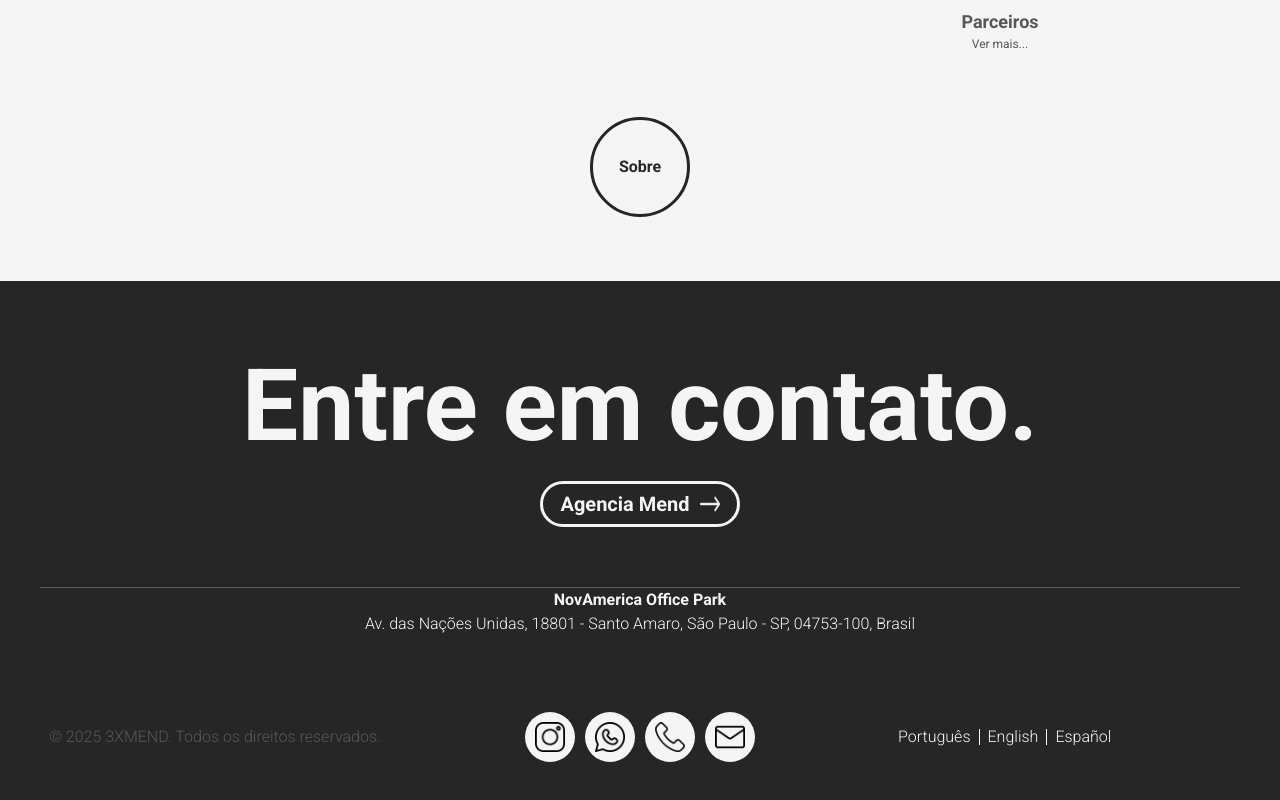
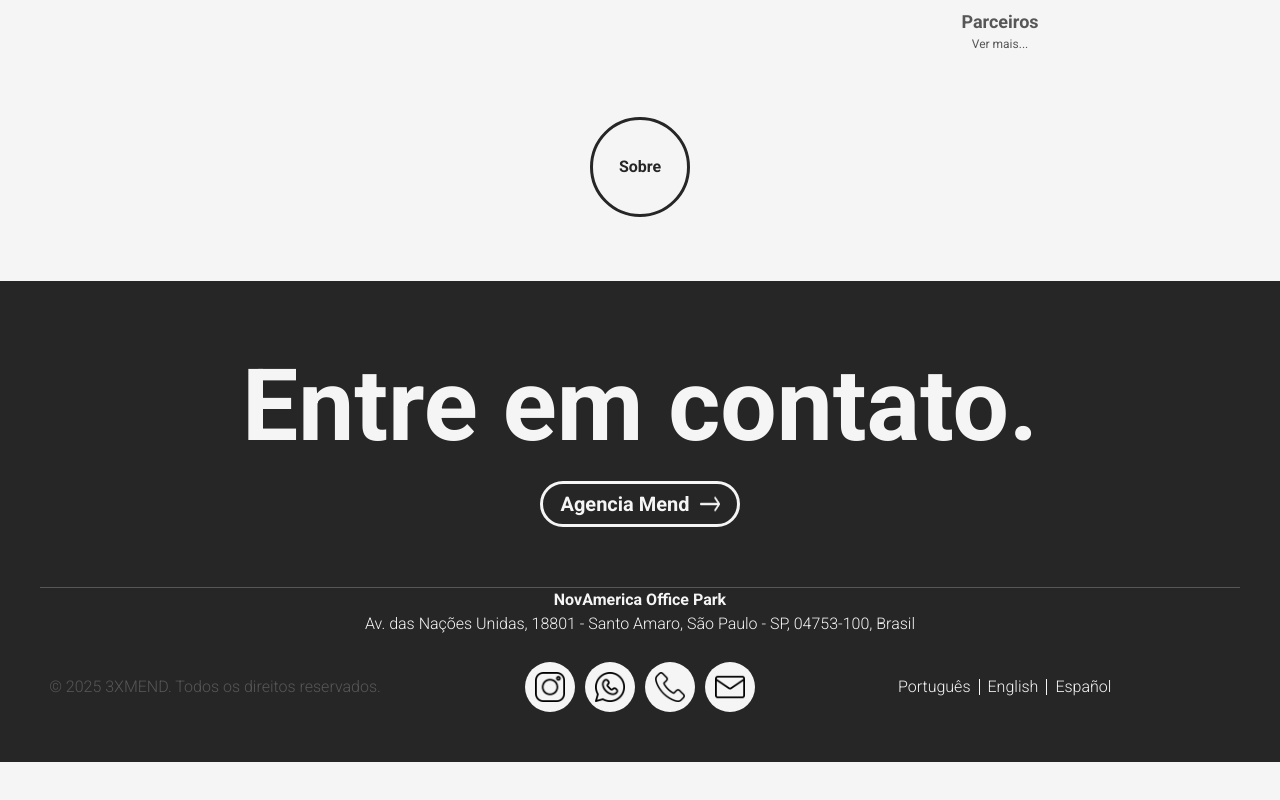
Before and after one commit to adaocomh/3XMEND, a Next.js app: page / in a window 1280 px wide. Shown: the part 2259-3059 px from the top of the page. After the commit the page ends 3021 px from the top, so only its background shows below. Built offline with nearby package versions, Linux system fonts and the light colour scheme.

Commit message:
Efeitos do footer aplicados.

```diff
--- /dev/null
+++ b/src/app/components/elementosFadeIn/index.tsx
@@ -0,0 +1,41 @@
+"use client";
+
+import { useEffect, useRef, useState, ReactNode } from "react";
+
+type FadeInProps = {
+  children: ReactNode;
+  className?: string;
+};
+
+export default function FadeIn({ children, className = "" }: FadeInProps) {
+  const ref = useRef<HTMLDivElement>(null);
+  const [visible, setVisible] = useState(false);
+
+  useEffect(() => {
+    const observer = new IntersectionObserver(
+      ([entry]) => {
+        if (entry.isIntersecting) {
+          setVisible(true);
+        }
+      },
+      { threshold: 0.2 }
+    );
+
+    if (ref.current) {
+      observer.observe(ref.current);
+    }
+
+    return () => {
+      if (ref.current) observer.unobserve(ref.current);
+    };
+  }, []);
+
+  return (
+    <div
+      ref={ref}
+      className={`${visible ? "fade-in" : " "} ${className}`}
+    >
+      {children}
+    </div>
+  );
+}
--- /dev/null
+++ b/src/app/components/elementosSlides/index.tsx
@@ -0,0 +1,41 @@
+"use client";
+
+import { useEffect, useRef, useState, ReactNode } from "react";
+
+type SlideProps = {
+  children: ReactNode;
+  className?: string;
+};
+
+export default function Slide({ children, className = "" }: SlideProps) {
+  const ref = useRef<HTMLDivElement>(null);
+  const [visible, setVisible] = useState(false);
+
+  useEffect(() => {
+    const observer = new IntersectionObserver(
+      ([entry]) => {
+        if (entry.isIntersecting) {
+          setVisible(true);
+        }
+      },
+      { threshold: 0.2 }
+    );
+
+    if (ref.current) {
+      observer.observe(ref.current);
+    }
+
+    return () => {
+      if (ref.current) observer.unobserve(ref.current);
+    };
+  }, []);
+
+  return (
+    <div
+      ref={ref}
+      className={`${visible ? "slide-up" : " "} ${className}`}
+    >
+      {children}
+    </div>
+  );
+}
--- a/src/app/components/footer/index.tsx
+++ b/src/app/components/footer/index.tsx
@@ -1,25 +1,37 @@
 import BtnAgencia from "../btnContatoFooter"
 import Image from "next/image"
+import Slide from "../elementosSlides"
+import FadeIn from "../elementosFadeIn"
+
 export default function Footer(){
     return(
         <div className="flex flex-col justify-center items-center w-[100vw] py-[50px] bg-[var(--cor-secundaria)]">
             <div className="flex flex-col justify-center items-center w-[1200px]">
                 <div className="flex flex-col justify-center items-center w-full p-[60px] pt-0 border-b-[0.3px] border-[var(--foreground)] mb-[50]">
-                    <h1 className="text-[100px] text-(--background) font-bold">Entre em contato.</h1>
-                    <BtnAgencia/>
+                    <div className="overflow-hidden">
+                        <Slide>
+                            <h1 className="text-[100px] text-(--background) font-bold">Entre em contato.</h1>
+                        </Slide>
+                    </div>
+                    <div className="overflow-hidden">
+                        <Slide>
+                            <BtnAgencia/>
+                        </Slide>
+                    </div>
                 </div>
                 <div className="flex flex-col w-full gap-[50px]">
-                    <div>
+                    <FadeIn>
+                    <div className="flex flex-col overflow-hidden">
                         <h6 className="text-[16px] text-(--background) text-center font-bold">NovAmerica Office Park</h6>
-                        <p className="text-[16px] text-(--background) text-center font-light h-[50px]">Av. das Nações Unidas, 18801 - Santo Amaro, São Paulo - SP, 04753-100, Brasil</p>
+                        <p className="fade-in text-[16px] text-(--background) text-center font-light h-[50px]">Av. das Nações Unidas, 18801 - Santo Amaro, São Paulo - SP, 04753-100, Brasil</p>
                     </div>
                     <div className="flex justify-between items-center w-full">
-                        <p className="text-[16px] text-(--foreground)) text-center font-light  w-[350px]">© 2025 3XMEND. Todos os direitos reservados.</p>
+                        <p className="text-[16px] text-(--foreground)) text-center text-(--foreground) font-light  w-[350px]">© 2025 3XMEND. Todos os direitos reservados.</p>
                         <div className="flex gap-[10px]">
-                            <div className="flex justify-center items-center w-[50px] h-[50px] bg-[var(--background)] rounded-[50px]"><Image src="/icons/instagram.png" alt="seta para direita" width={30} height={30}/></div>
-                            <div className="flex justify-center items-center w-[50px] h-[50px] bg-[var(--background)] rounded-[50px]"><Image src="/icons/whatsapp.png" alt="seta para direita" width={30} height={30}/></div>
-                            <div className="flex justify-center items-center w-[50px] h-[50px] bg-[var(--background)] rounded-[50px]"><Image src="/icons/telephone.png" alt="seta para direita" width={30} height={30}/></div>
-                            <div className="flex justify-center items-center w-[50px] h-[50px] bg-[var(--background)] rounded-[50px]"><Image src="/icons/email.png" alt="seta para direita" width={30} height={30}/></div>
+                            <div className="flex justify-center items-center w-[50px] h-[50px] bg-[var(--background)] rounded-[50px]"><Image src="/icons/instagram.png" alt="Icon do instagram" width={30} height={30}/></div>
+                            <div className="flex justify-center items-center w-[50px] h-[50px] bg-[var(--background)] rounded-[50px]"><Image src="/icons/whatsapp.png" alt="Icon do whatsapp" width={30} height={30}/></div>
+                            <div className="flex justify-center items-center w-[50px] h-[50px] bg-[var(--background)] rounded-[50px]"><Image src="/icons/telephone.png" alt="Icon do telefone" width={30} height={30}/></div>
+                            <div className="flex justify-center items-center w-[50px] h-[50px] bg-[var(--background)] rounded-[50px]"><Image src="/icons/email.png" alt="Icon do email" width={30} height={30}/></div>
                         </div>
                         <div className="flex w-[350px]">
                             <p className="flex items-center text-[16px] text-(--background) h-[16px] text-center font-light p-[8px] border-r-[1px] border-[var(--background)]">Português</p>
@@ -27,6 +39,7 @@ export default function Footer(){
                             <p className="flex items-center text-[16px] text-(--background) h-[16px] text-center font-light p-[8px]">Español</p>
                         </div>
                     </div>
+                    </FadeIn>
                 </div>
             </div>
         </div>
--- a/src/app/globals.css
+++ b/src/app/globals.css
@@ -32,6 +32,37 @@
   }
 }
 
+.slide-up{
+  width: 100%;
+}
+
+.slide-up {
+  animation: slide-up 1.8s cubic-bezier(0.65, 0, 0.35, 1);
+}
+@keyframes slide-up {
+  0% {
+    transform: translateY(100px);
+    opacity: 0;
+  }
+  100% {
+    transform: translateY(0);
+    opacity: 100;
+  }
+}
+
+.fade-in {
+  animation: fade-in 1.8s cubic-bezier(1, 1, 0.35, 1);
+}
+
+@keyframes fade-in {
+  0% {
+    opacity: 0;
+  }
+  100% {
+    opacity: 100;
+  }
+}
+
 body {
   background: var(--background);
   color: var(--foreground);
```
